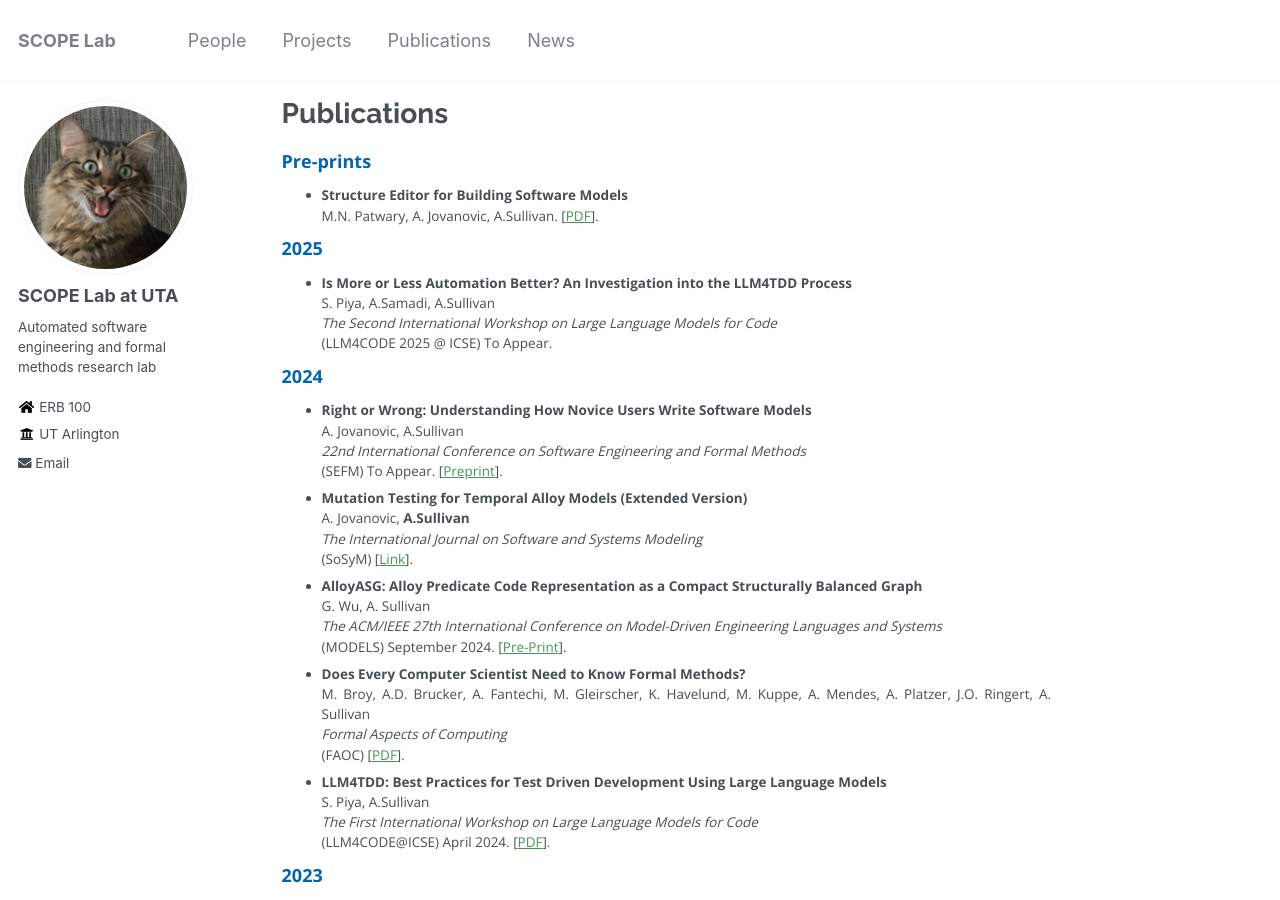
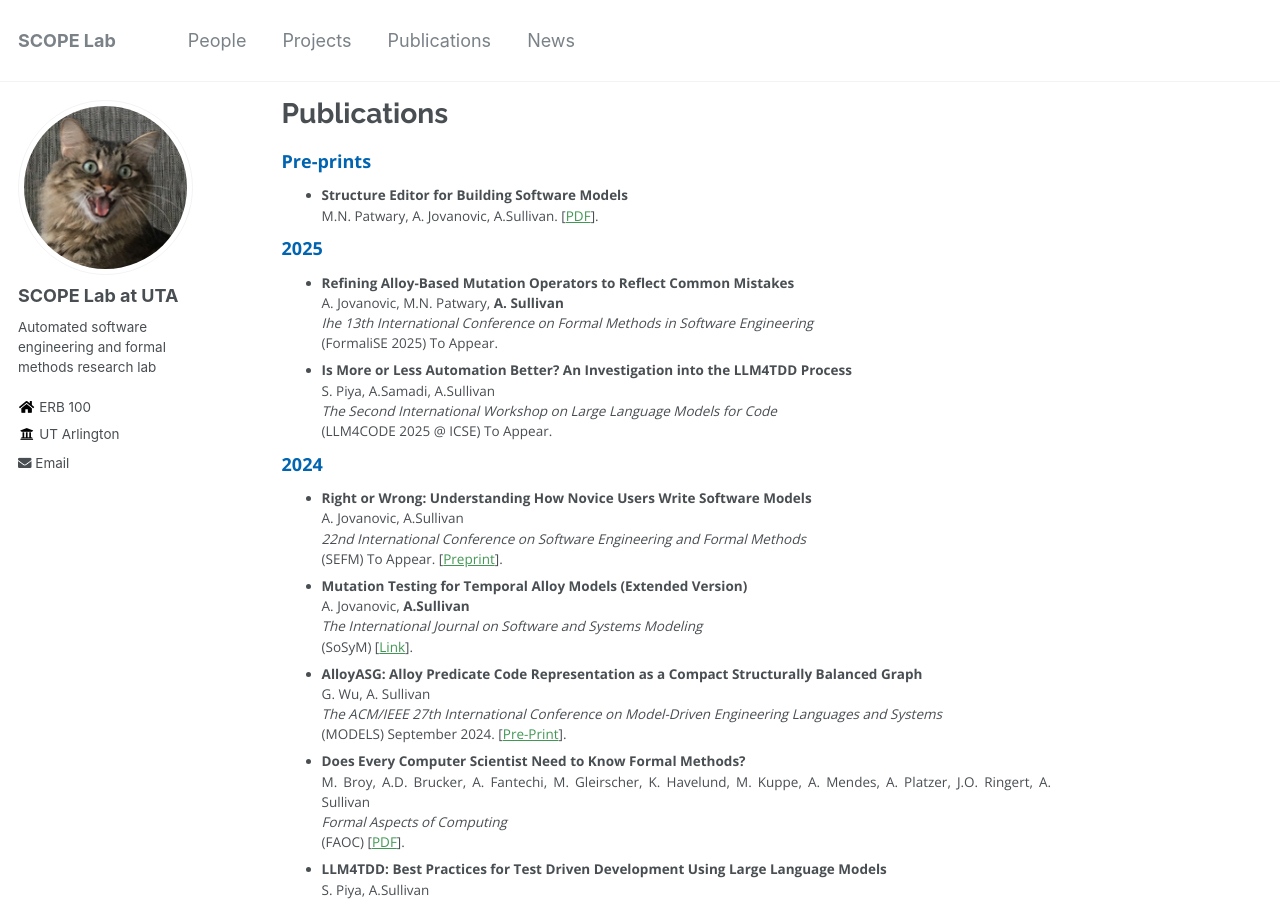
Before and after one commit to SCOPELabUTA/SCOPELabUTA.github.io, a Jekyll site: the page built from _pages/publications.md, in a window 1280 px wide and 900 px high. Built offline with Jekyll 4.4.1, drawn with Linux system fonts in a browser that asks for light colours.

Commit message:
Update publications.md

```diff
--- a/_pages/publications.md
+++ b/_pages/publications.md
@@ -10,6 +10,10 @@ M.N. Patwary, A. Jovanovic, A.Sullivan. \[[PDF](https://arxiv.org/pdf/2406.09524
 
 ### 2025
 
+* **Refining Alloy-Based Mutation Operators to Reflect Common Mistakes**
+A. Jovanovic, M.N. Patwary, **A. Sullivan**
+_Ihe 13th International Conference on Formal Methods in Software Engineering_
+(FormaliSE 2025) To Appear.
 * **Is More or Less Automation Better? An Investigation into the LLM4TDD Process**
 S. Piya, A.Samadi, A.Sullivan
 _The Second International Workshop on Large Language Models for Code_
```
